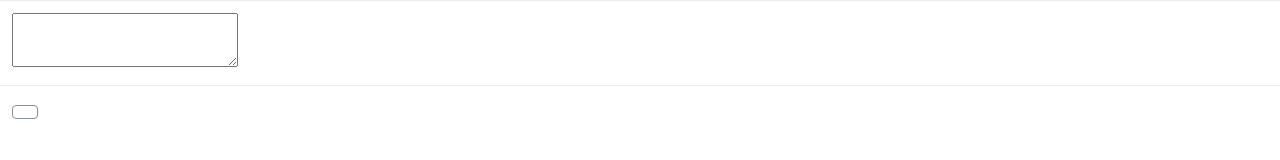
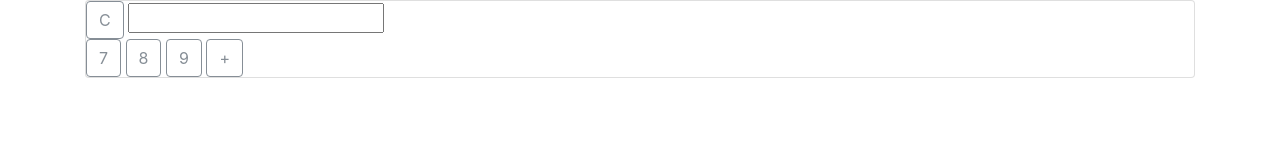
Before and after one commit to djackreuter/calculator, a plain HTML site: page public_html/index.html in a window 1280 px wide. Drawn offline with nearby package versions, Linux system fonts and the light colour scheme.

Commit message:
took out table and form and put contents into bootstrap columns

```diff
--- a/public_html/index.html
+++ b/public_html/index.html
@@ -16,17 +16,24 @@
         <title>Calculator</title>
     </head>
     <body>
-        <form name="calculator">
-            <table class="table">
-                <!-- display pannel -->
-                <tr>
-                    <th><textarea></textarea></th>
-                </tr>
-                <tr>
-                    <th scope="col"><button type="button" class="btn btn-outline-secondary"></button>
-                    </th>
-                </tr>
-            </table>
-        </form>
+        <div class="container">
+            <div class="card">
+                <div class="row">
+                    <!-- display pannel -->
+                    <div class="col-4">
+                            <button type="button" class="btn btn-outline-secondary">C</button>
+                        <input type="text">
+                    </div><!-- /.col-4 -->
+                </div><!-- /.row -->
+                <div class="row">
+                    <div class="col-6">
+                        <button type="button" class="btn btn-outline-secondary" data-num="7">7</button>
+                        <button type="button" class="btn btn-outline-secondary" data-num="8">8</button>
+                        <button type="button" class="btn btn-outline-secondary" data-num="9">9</button>
+                        <button type="button" class="btn btn-outline-secondary" data-ops="plus">+</button>
+                    </div>
+                </div><!-- /.row -->
+            </div><!-- /.card -->
+        </div><!-- /.container -->
     </body>
 </html>
```
